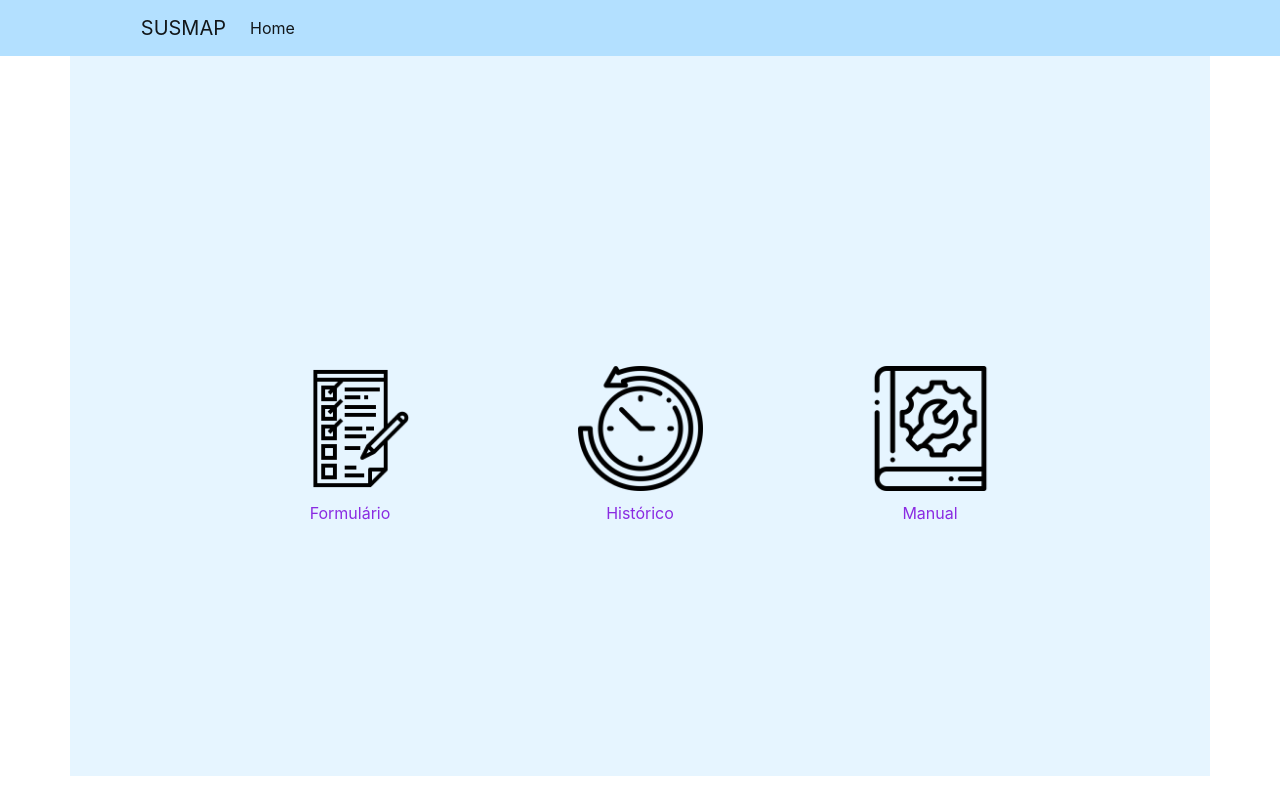
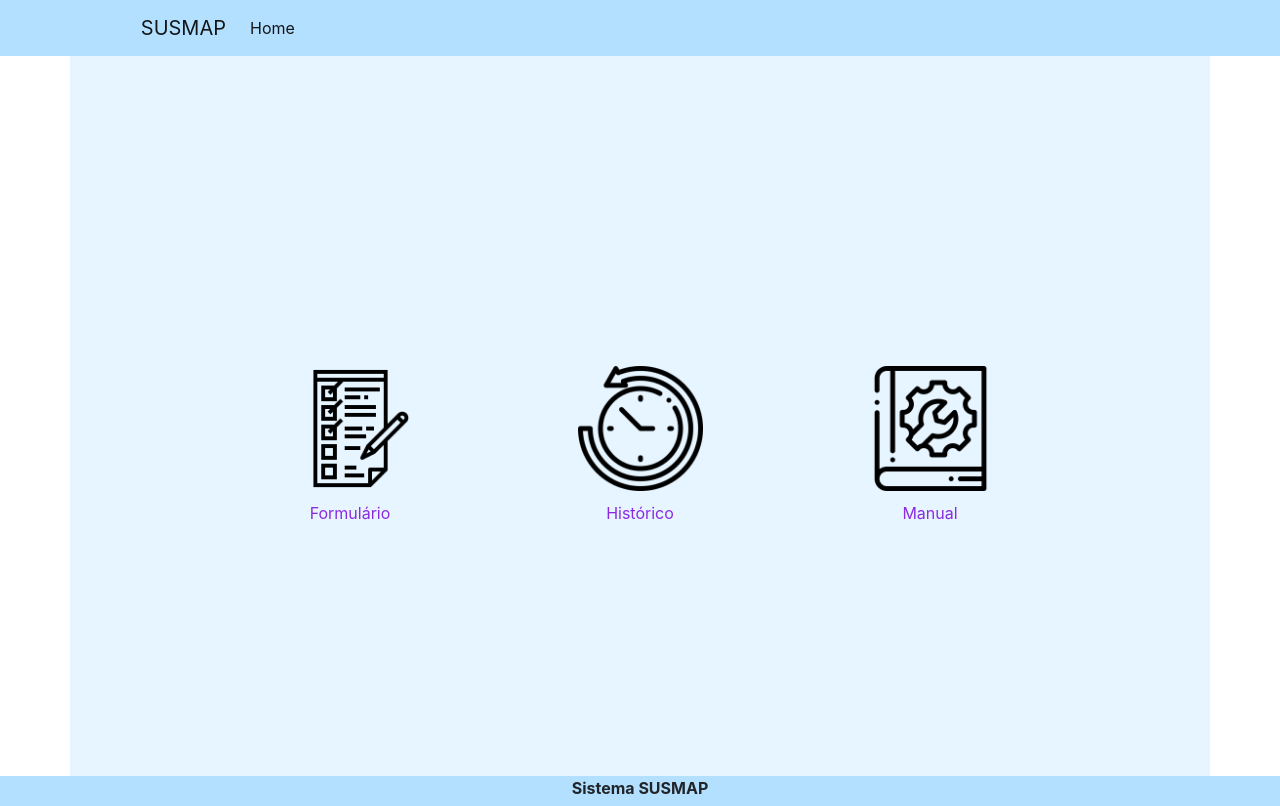
Before and after one commit to RoseGaldino/susmap, an Angular app: page / in a window 1280 px wide. Built offline with nearby package versions, Linux system fonts and the light colour scheme.

Commit message:
Foi adicionado o conteúdo do componente 'Rodape'.

```diff
--- a/src/app/app.component.html
+++ b/src/app/app.component.html
@@ -2,3 +2,4 @@
 <!-- <app-formulario></app-formulario> -->
 
 <router-outlet></router-outlet>
+<app-rodape></app-rodape>
--- a/src/app/componentes/rodape/rodape.component.css
+++ b/src/app/componentes/rodape/rodape.component.css
@@ -0,0 +1,5 @@
+.rodape{
+    background-color: #b3e0ff;
+    text-align: center;
+    height: 30px;
+}
--- a/src/app/componentes/rodape/rodape.component.html
+++ b/src/app/componentes/rodape/rodape.component.html
@@ -1 +1 @@
-<p>rodape works!</p>
+<footer class="rodape"><b>Sistema SUSMAP</b></footer>
```
